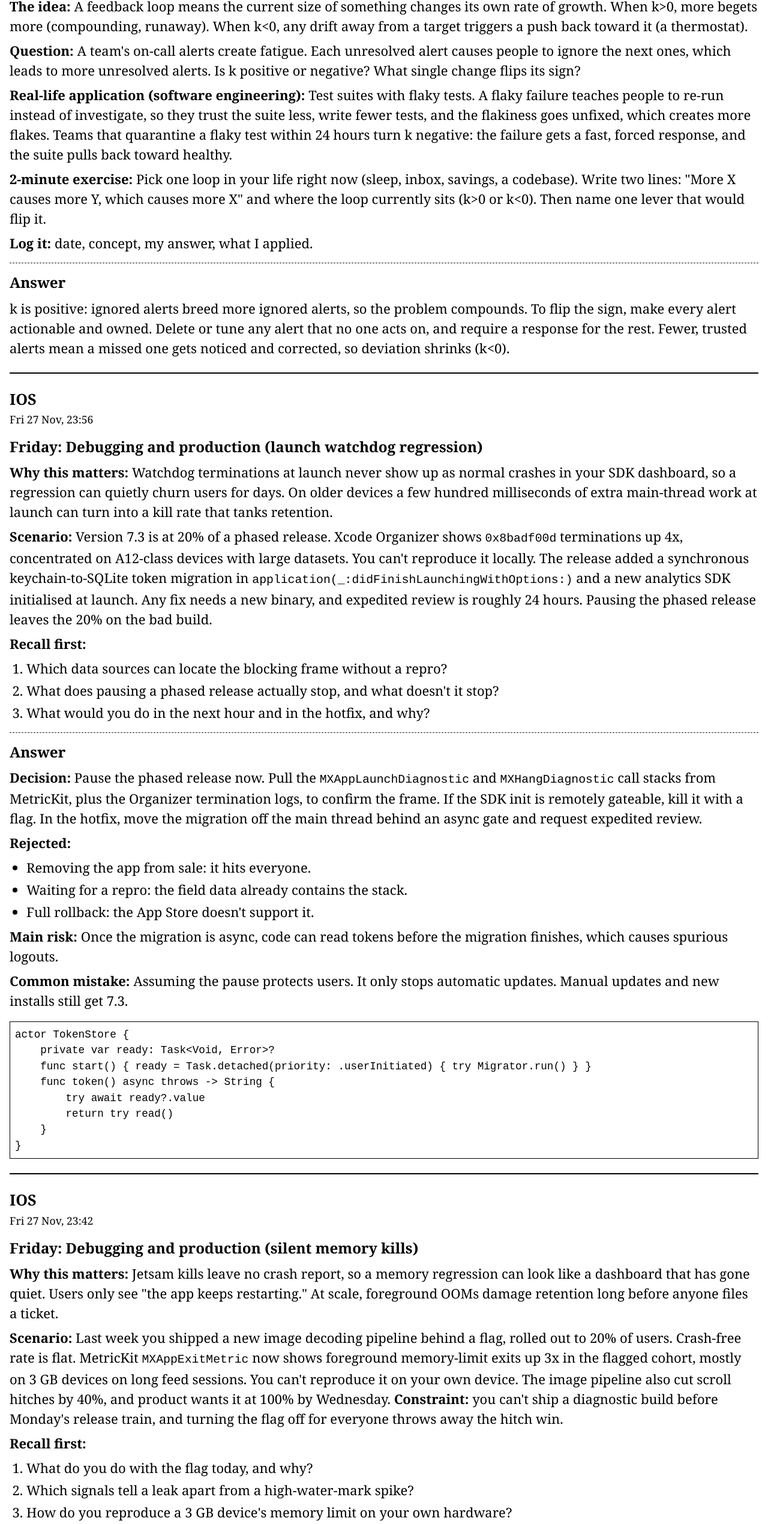
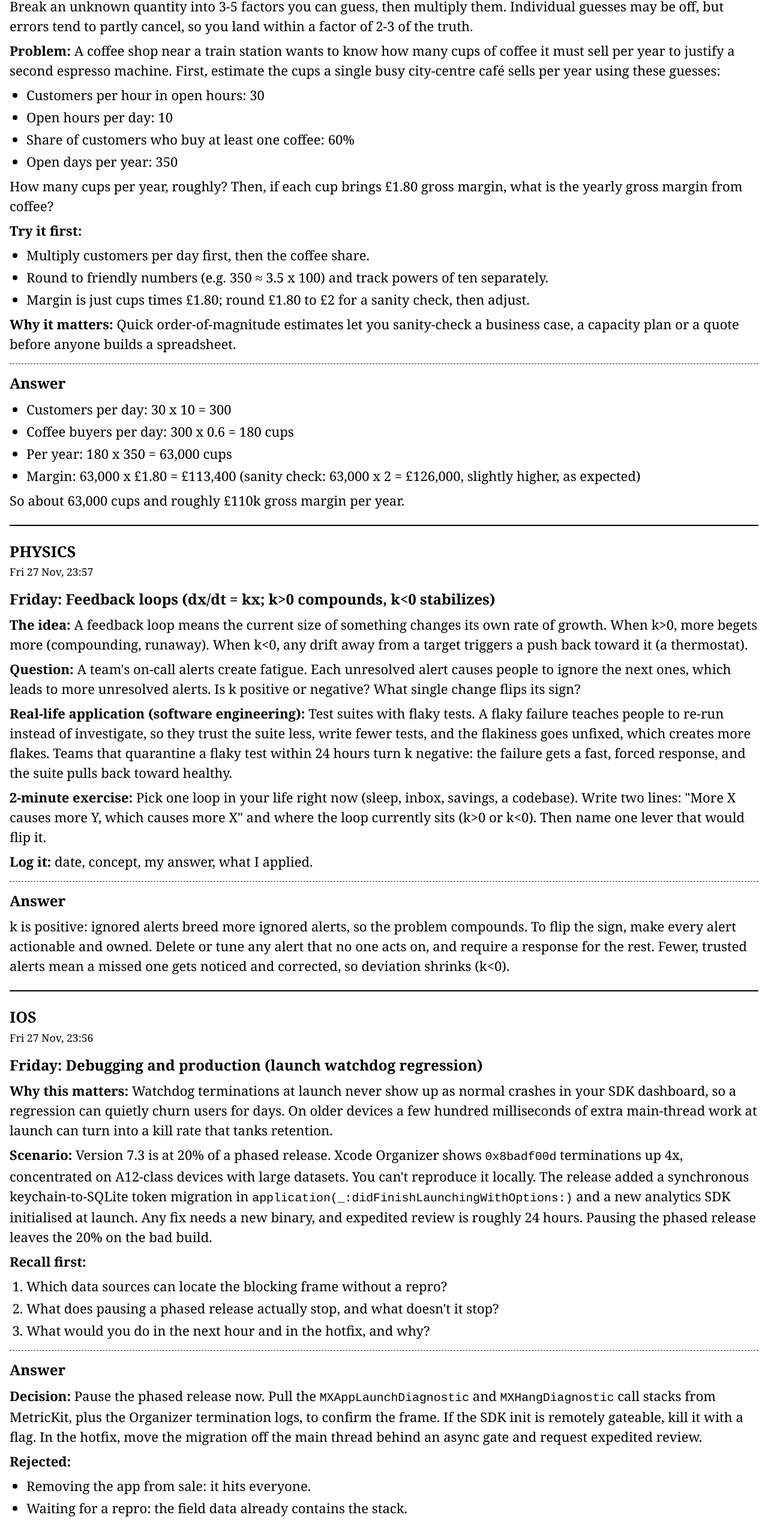
Before and after one commit to akhileshamle/the-feed, a plain HTML site: page kindle.html in a window 1280 px wide. Shown: the part 231-2772 px from the top of the page at 60% size. Drawn offline with Linux system fonts and the light colour scheme.

Commit message:
feed: math 2026-11-27 23:57

```diff
--- a/kindle.html
+++ b/kindle.html
@@ -24,6 +24,35 @@ blockquote { margin: 8px 0; padding-left: 12px; border-left: 3px solid #000; }
 <body>
 <h1>The Feed</h1>
 <p class="when">Updated Fri 27 Nov, 23:57</p>
+<h2>math</h2>
+<p class="when">Fri 27 Nov, 23:57</p>
+<h3>Friday: Fermi estimation</h3>
+<p>Break an unknown quantity into 3-5 factors you can guess, then multiply them. Individual guesses may be off, but errors tend to partly cancel, so you land within a factor of 2-3 of the truth.</p>
+<p><b>Problem:</b> A coffee shop near a train station wants to know how many cups of coffee it must sell per year to justify a second espresso machine. First, estimate the cups a single busy city-centre café sells per year using these guesses:</p>
+<ul>
+<li>Customers per hour in open hours: 30</li>
+<li>Open hours per day: 10</li>
+<li>Share of customers who buy at least one coffee: 60%</li>
+<li>Open days per year: 350</li>
+</ul>
+<p>How many cups per year, roughly? Then, if each cup brings £1.80 gross margin, what is the yearly gross margin from coffee?</p>
+<p><b>Try it first:</b></p>
+<ul>
+<li>Multiply customers per day first, then the coffee share.</li>
+<li>Round to friendly numbers (e.g. 350 ≈ 3.5 x 100) and track powers of ten separately.</li>
+<li>Margin is just cups times £1.80; round £1.80 to £2 for a sanity check, then adjust.</li>
+</ul>
+<p><b>Why it matters:</b> Quick order-of-magnitude estimates let you sanity-check a business case, a capacity plan or a quote before anyone builds a spreadsheet.</p>
+<hr class="ans">
+<h3>Answer</h3>
+<ul>
+<li>Customers per day: 30 x 10 = 300</li>
+<li>Coffee buyers per day: 300 x 0.6 = 180 cups</li>
+<li>Per year: 180 x 350 = 63,000 cups</li>
+<li>Margin: 63,000 x £1.80 = £113,400 (sanity check: 63,000 x 2 = £126,000, slightly higher, as expected)</li>
+</ul>
+<p>So about 63,000 cups and roughly £110k gross margin per year.</p>
+<hr>
 <h2>physics</h2>
 <p class="when">Fri 27 Nov, 23:57</p>
 <h3>Friday: Feedback loops (dx/dt = kx; k&gt;0 compounds, k&lt;0 stabilizes)</h3>
@@ -66,35 +95,6 @@ blockquote { margin: 8px 0; padding-left: 12px; border-left: 3px solid #000; }
         return try read()
     }
 }</pre>
-<hr>
-<h2>ios</h2>
-<p class="when">Fri 27 Nov, 23:42</p>
-<h3>Friday: Debugging and production (silent memory kills)</h3>
-<p><b>Why this matters:</b> Jetsam kills leave no crash report, so a memory regression can look like a dashboard that has gone quiet. Users only see "the app keeps restarting." At scale, foreground OOMs damage retention long before anyone files a ticket.</p>
-<p><b>Scenario:</b> Last week you shipped a new image decoding pipeline behind a flag, rolled out to 20% of users. Crash-free rate is flat. MetricKit <code>MXAppExitMetric</code> now shows foreground memory-limit exits up 3x in the flagged cohort, mostly on 3 GB devices on long feed sessions. You can't reproduce it on your own device. The image pipeline also cut scroll hitches by 40%, and product wants it at 100% by Wednesday. <b>Constraint:</b> you can't ship a diagnostic build before Monday's release train, and turning the flag off for everyone throws away the hitch win.</p>
-<p><b>Recall first:</b></p>
-<ol>
-<li>What do you do with the flag today, and why?</li>
-<li>Which signals tell a leak apart from a high-water-mark spike?</li>
-<li>How do you reproduce a 3 GB device's memory limit on your own hardware?</li>
-</ol>
-<p>---</p>
-<hr class="ans">
-<h3>Answer</h3>
-<p><b>Decision:</b> Hold rollout at 20% and add a device-class targeting rule so devices with ≤3 GB of RAM get the old pipeline. Ship nothing new. Reproduce on a matching device: record an Allocations + VM Tracker trace over a 15-minute scripted scroll, and add <code>os_proc_available_memory()</code> breadcrumbs to the next build's telemetry.</p>
-<p><b>Rejected:</b></p>
-<ul>
-<li><i>Full kill:</i> discards a real win to protect a minority of devices that the targeting rule already shields.</li>
-<li><i>Push to 100% and fix forward:</i> silent kills grow with the rollout and you get no stack traces.</li>
-</ul>
-<p><b>Main risk:</b> It may be a footprint spike rather than a leak. Decoded bitmaps cost width × height × 4 bytes, so concurrent full-size decodes during a fast fling can peak above the limit even though memory looks flat later.</p>
-<p><b>Common mistake:</b> Watching the Xcode memory gauge or <code>resident_size</code>. Jetsam uses <code>phys_footprint</code>, which includes IOSurface and compressed memory. Also, trimming caches on memory warnings doesn't help here, because a burst of decodes can hit the limit before any warning arrives.</p>
-<pre>// Downsample at decode time; never decode full-size for a thumbnail.
-let opts: [CFString: Any] = [
-  kCGImageSourceCreateThumbnailFromImageAlways: true,
-  kCGImageSourceThumbnailMaxPixelSize: maxPx,
-  kCGImageSourceShouldCacheImmediately: true
-]</pre>
 <p class="foot"><a href="index.html">Full feed</a></p>
 </body>
 </html>
```
Also changed, not shown: feed.json (+5 -0 lines).
